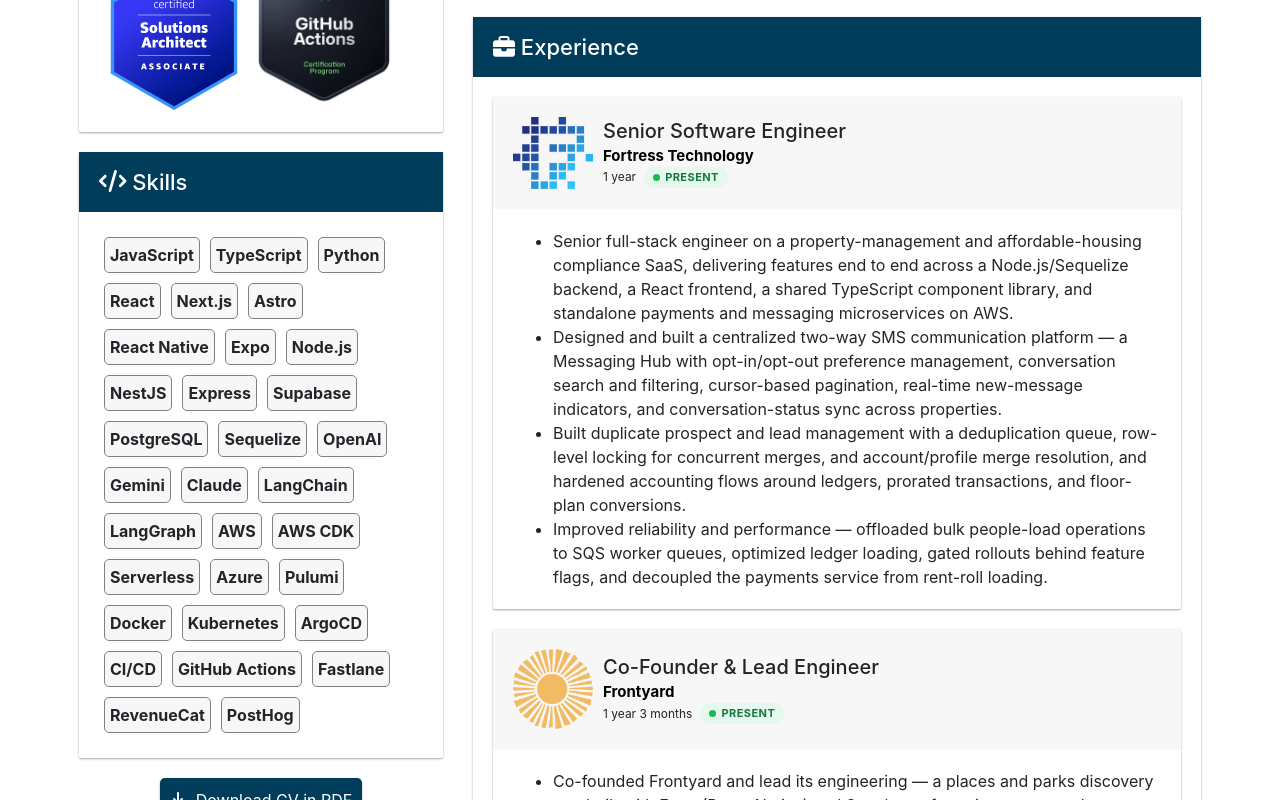
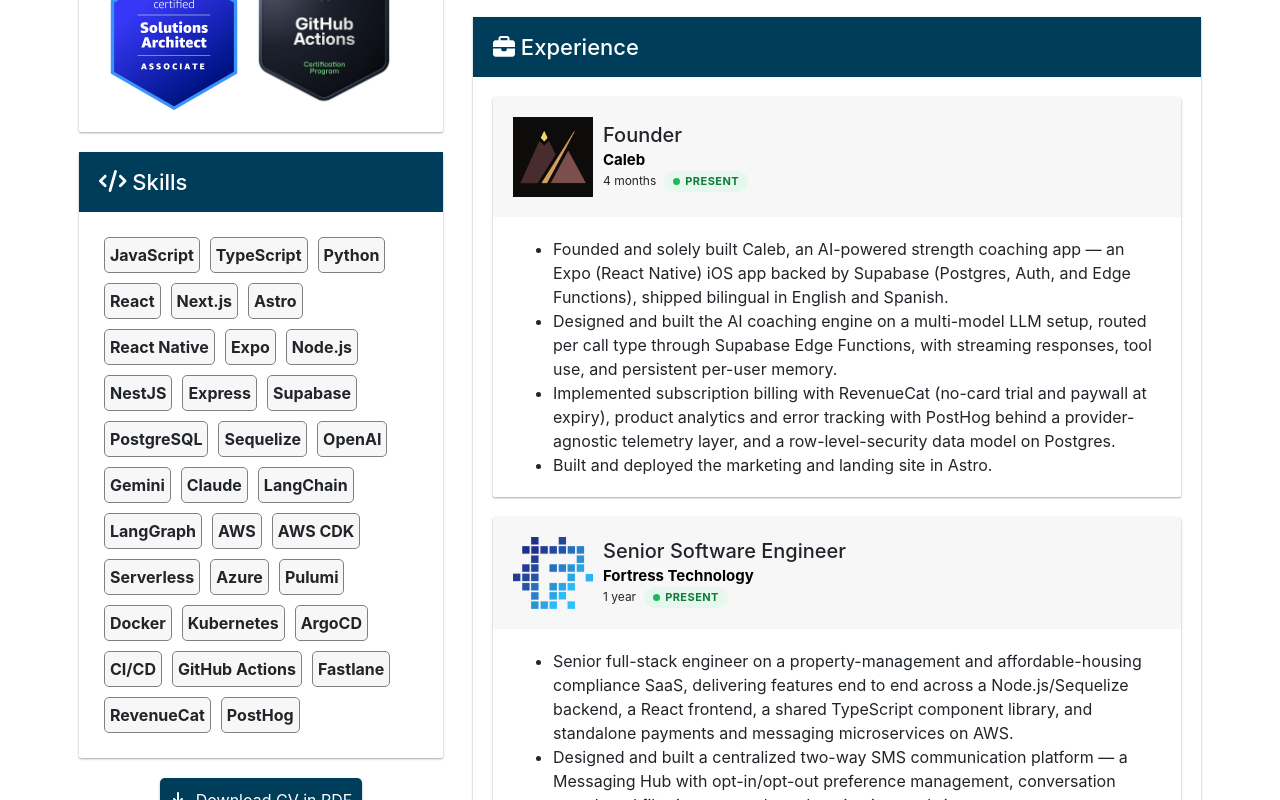
Before and after one commit to jehielmartinez/portfolio, a React (Vite) app: page / in a window 1280 px wide. Shown: the part 640-1440 px from the top of the page. Built offline with nearby package versions, Linux system fonts and the light colour scheme.

Commit message:
chore: make caleb visible

```diff
--- a/src/assets/resume.ts
+++ b/src/assets/resume.ts
@@ -136,16 +136,16 @@
       company: 'Caleb',
       logo: './images/caleb.png',
       website: 'https://calebfoundry.com',
-      position: 'Founder & Lead Engineer',
+      position: 'Founder',
       startDate: '14/04/2026',
       endDate: 'now',
-      duration: '2 months',
-      hidden: true,
+      duration: '4 months',
+      hidden: false,
       activities: [
         'Founded and solely built Caleb, an AI-powered strength coaching app — an Expo (React Native) iOS app backed by Supabase (Postgres, Auth, and Edge Functions), shipped bilingual in English and Spanish.',
         'Designed and built the AI coaching engine on a multi-model LLM setup, routed per call type through Supabase Edge Functions, with streaming responses, tool use, and persistent per-user memory.',
         'Implemented subscription billing with RevenueCat (no-card trial and paywall at expiry), product analytics and error tracking with PostHog behind a provider-agnostic telemetry layer, and a row-level-security data model on Postgres.',
-        'Built and deployed the marketing and waitlist landing site in Astro.'
+        'Built and deployed the marketing and landing site in Astro.'
       ]
     },
     {
```
